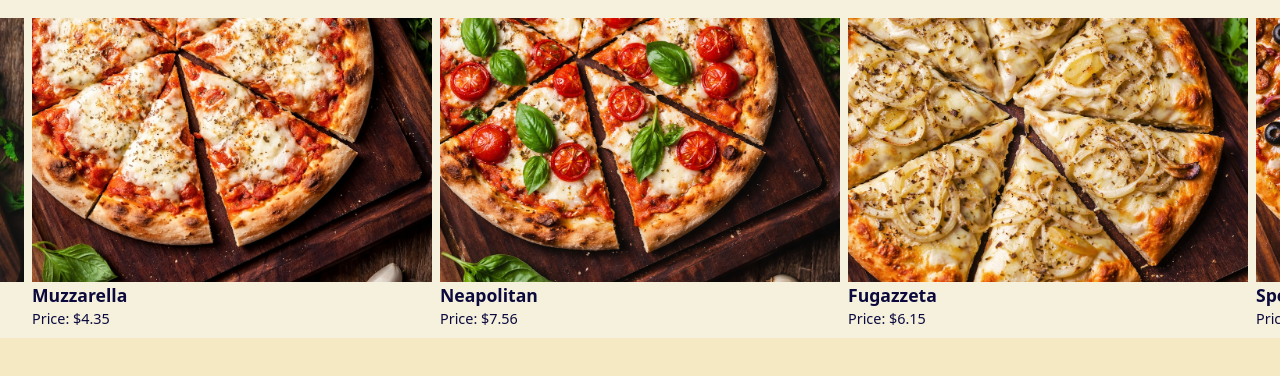
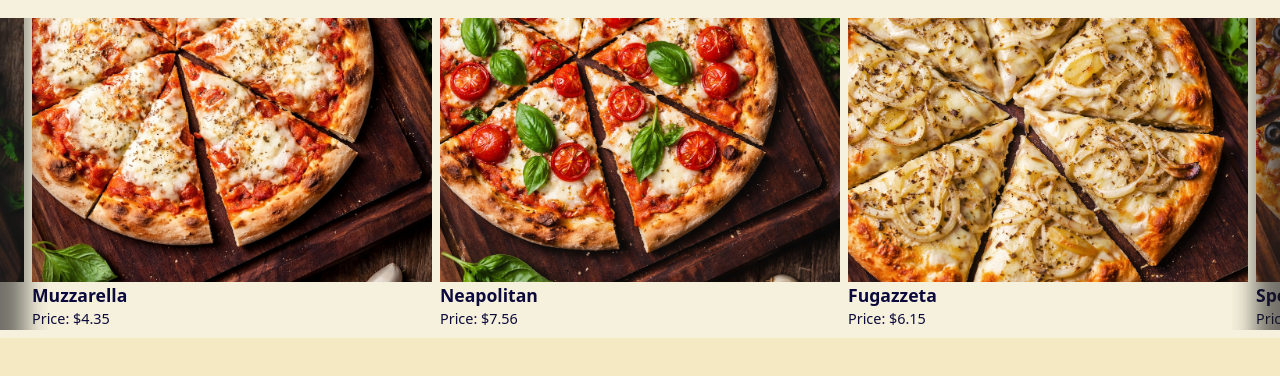
Before and after one commit to It-is-Michel/Odin-Restaurant-page, a website built with webpack: page src/template.html in a window 1280 px wide. Both pictures are taken after a click on the button "Home". Shown: the part 212-588 px from the top of the page. Built offline with nearby package versions, Linux system fonts and the light colour scheme; a web font is replaced by a local one.

Commit message:
feat(feat_EnhanceCarousel): Add shadows at each side of the items list

```diff
--- a/src/carousel-component/carousel.css
+++ b/src/carousel-component/carousel.css
@@ -98,8 +98,10 @@
 
 .carousel__move-left-button {
   grid-area: left-button;
+  box-shadow: hsla(0, 0%, 10%, 0.6) 50px 0px 25px -25px inset;
 }
 
 .carousel__move-right-button {
   grid-area: right-button;
+  box-shadow: hsla(0, 0%, 10%, 0.6) -50px 0px 25px -25px inset;
 }
```
